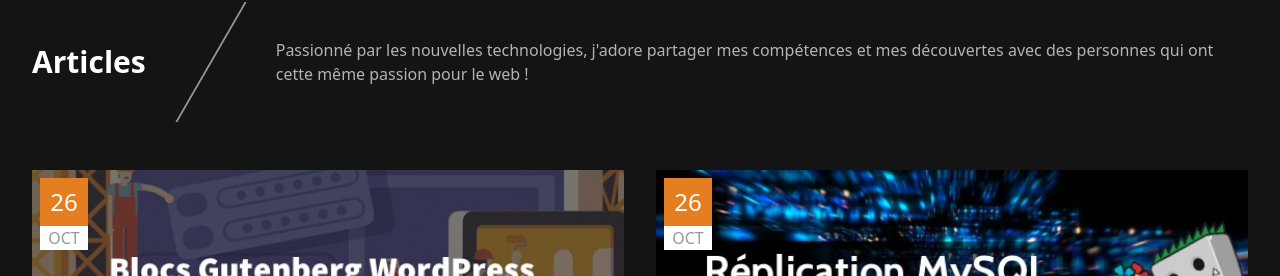
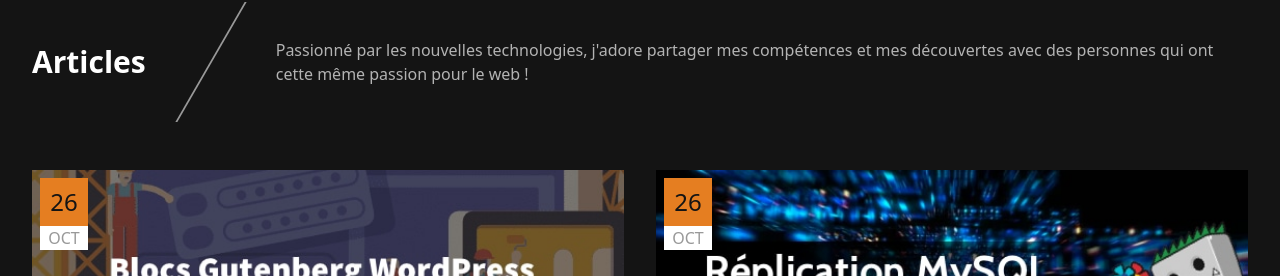
Before and after one commit to akiletour/inrage, a Next.js app: page / in a window 1280 px wide. Shown: the part 4475-4751 px from the top of the page. Built offline with nearby package versions, Linux system fonts and the light colour scheme.

Commit message:
fix(article): optimize contrast of article's date

```diff
--- a/components/items/ArticleItem.js
+++ b/components/items/ArticleItem.js
@@ -8,7 +8,7 @@ export default function ArticleItem({ image, title, excerpt }) {
     <Link href="/">
       <a className="relative flex flex-col">
         <div className="absolute top-1 w-6 text-center left-1 z-10 bg-white">
-          <div className="py-1 bg-orange font-medium text-white text-2xl">26</div>
+          <div className="py-1 bg-orange font-medium text-gray-darker text-2xl">26</div>
           <div>OCT</div>
         </div>
         <Image src={image} width={595} height={265} alt={title} />
```
